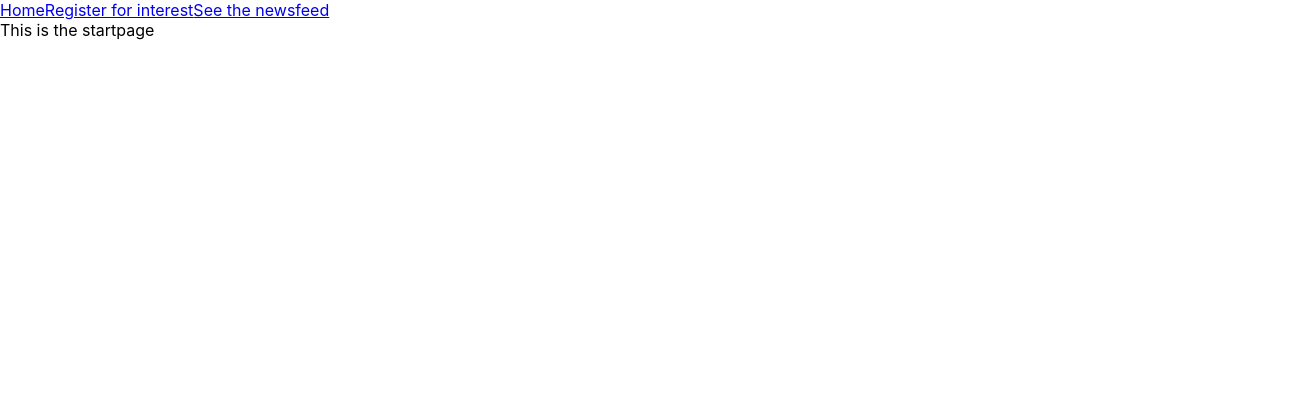
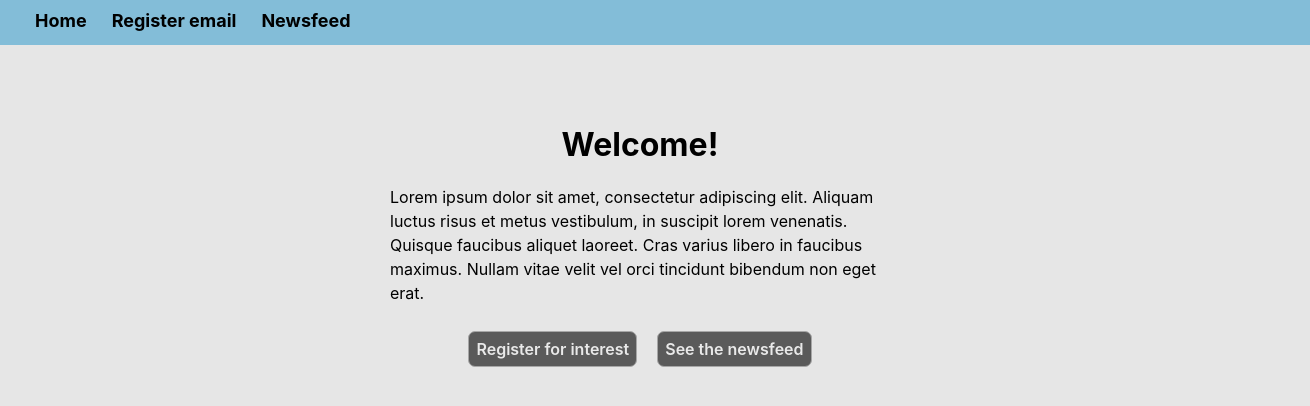
Before and after one commit to SebastianG9912/submission-task, a React (Create React App) app: page / in a window 1280 px wide. Shown: the top 406 px of the page, 1310 px wide, since content can reach past the window. Built offline with nearby package versions, Linux system fonts and the light colour scheme.

Commit message:
"Home"-view styling done

```diff
--- a/src/App.js
+++ b/src/App.js
@@ -1,11 +1,39 @@
 import "./App.css";
+import "./components/styles.css";
+import { Link } from "react-router-dom";
 import { Links } from "./components";
 
 function App() {
   return (
     <div>
       <Links />
-      This is the startpage
+      <div style={{ margin: "10vh" }}>
+        <h1 style={{ textAlign: "center" }}>Welcome!</h1>
+        <div style={{ margin: "auto", maxWidth: "500px" }}>
+          <p style={{ lineHeight: "1.5em" }}>
+            Lorem ipsum dolor sit amet, consectetur adipiscing elit. Aliquam
+            luctus risus et metus vestibulum, in suscipit lorem venenatis.
+            Quisque faucibus aliquet laoreet. Cras varius libero in faucibus
+            maximus. Nullam vitae velit vel orci tincidunt bibendum non eget
+            erat.
+          </p>
+        </div>
+
+        <div
+          style={{
+            width: "fit-content",
+            display: "flex",
+            margin: "auto",
+          }}
+        >
+          <Link class="btn-secondary" to="/Register">
+            Register for interest
+          </Link>
+          <Link class="btn-secondary" to="/Newsfeed">
+            See the newsfeed
+          </Link>
+        </div>
+      </div>
     </div>
   );
 }
--- a/src/components/Links.jsx
+++ b/src/components/Links.jsx
@@ -3,11 +3,13 @@ import { Link } from "react-router-dom";
 
 const Links = () => {
     return (
-        <nav>
-            <Link to="/">Home</Link>
-            <Link to="/Register">Register for interest</Link>
-            <Link to="/Newsfeed">See the newsfeed</Link>
-        </nav>
+        <header style={{paddingLeft:"30px"}}>
+            <nav class="links">
+                <Link to="/">Home</Link>
+                <Link to="/Register">Register email</Link>
+                <Link to="/Newsfeed">Newsfeed</Link>
+            </nav>
+        </header>
     );
 }
 
--- /dev/null
+++ b/src/components/styles.css
@@ -0,0 +1,50 @@
+body{
+    background-color: rgb(230, 230, 230);
+}
+
+header {
+    background-color: rgb(131, 189, 216);
+    width: 100%;
+    min-height: 45px;
+}
+
+.links {
+    width: fit-content;
+    display: flex;
+    justify-content:flex-start;
+    padding-top: 10px;
+    padding-bottom: 5px;
+    padding-left: 5px;
+}
+
+.links > *{
+    margin-right: 25px;
+    text-decoration: none;
+    color: black;
+    font-size: large;
+    font-weight: bold;
+    transition: all 0.1s ease-in-out;
+}
+
+.links > *:hover{
+    font-size: larger;
+}
+
+.btn-secondary{
+    width: fit-content;
+    height: fit-content;
+    padding: 7px;
+    background-color: rgb(90, 90, 90);
+    border: 1px double rgb(167, 167, 167);
+    border-radius: 7px;
+    text-decoration: none;
+    color: rgb(233, 233, 233);
+    font-weight: 600;
+    display: block;
+    font-size: normal;
+    margin: 10px;
+    transition: all 0.1s ease-in-out;
+}
+
+.btn-secondary:hover{
+    background-color: rgb(90, 90, 90, 0.9);}
```
